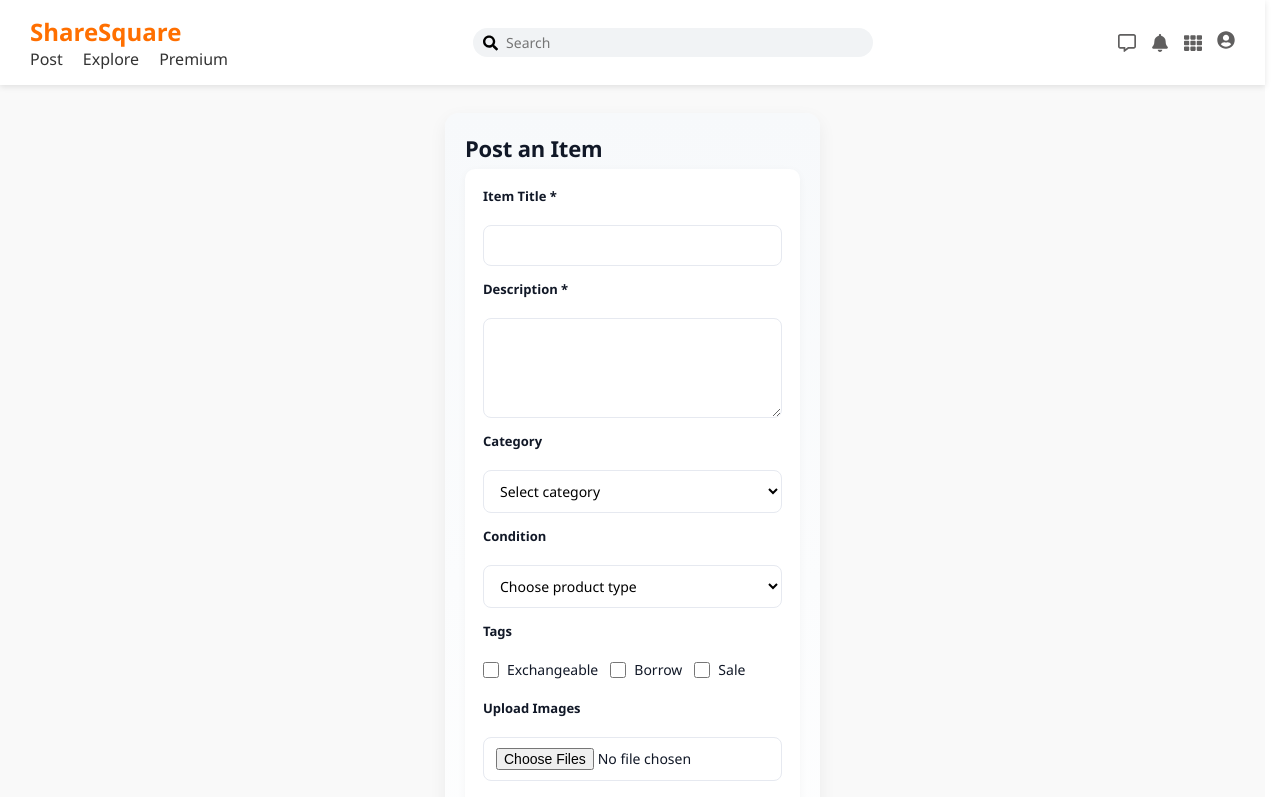
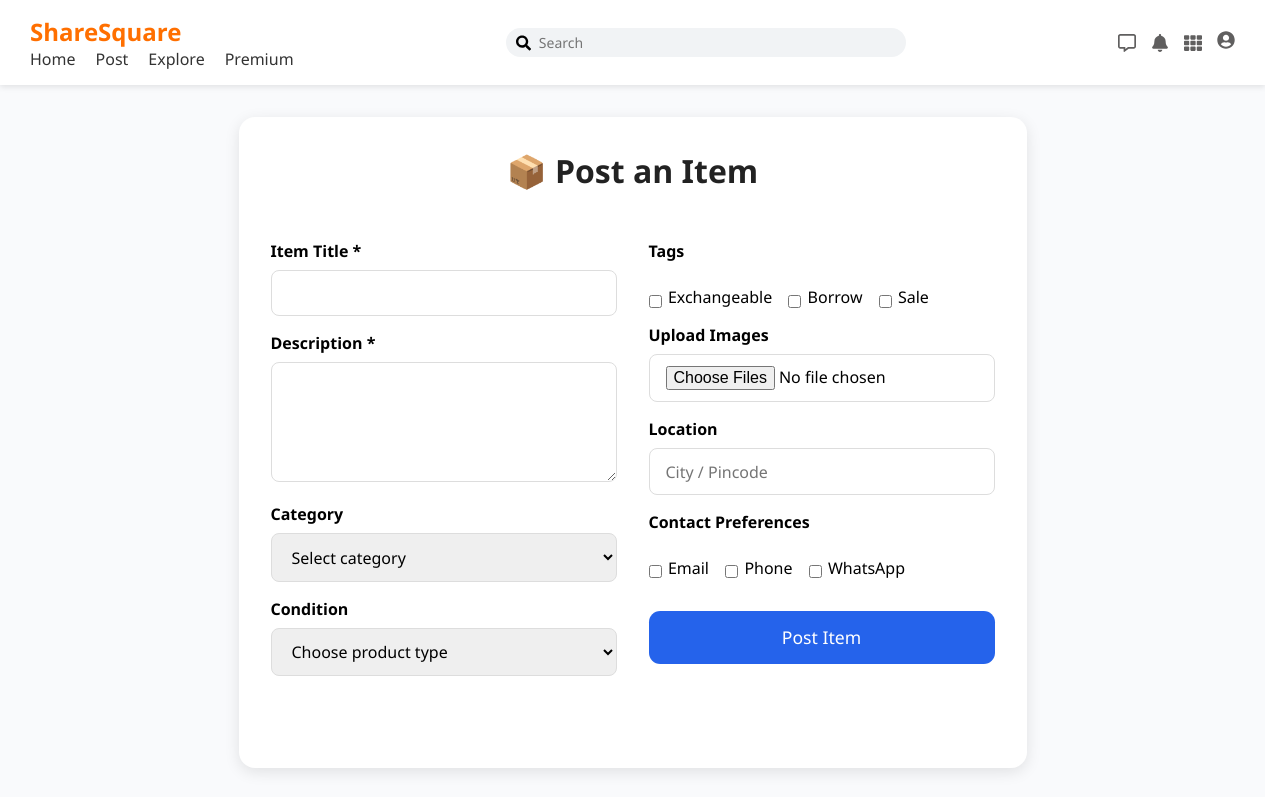
Before and after one commit to Manada-57/ShareSquare, a React (Vite) app: page /post in a window 1280 px wide. Shown: the top 797 px of the page. Built offline with nearby package versions, Linux system fonts and the light colour scheme; sample sign-in values are in the browser's storage.

Commit message:
env removed

```diff
--- a/src/App.jsx
+++ b/src/App.jsx
@@ -38,6 +38,7 @@ function App() {
       <Route path="/post" element={<PostItem />} />
       <Route path="/profile" element={<Profile />} />
       <Route path="/chatbox/:email" element={<ChatBox />} />
+      <Route path="/chatbox" element={<ChatBox />} />
       <Route path="/explore" element={<Explore />} />
       <Route path="/user/:email" element={<UserProfile />} />
     </Routes>
--- a/src/Homedash/Header.jsx
+++ b/src/Homedash/Header.jsx
@@ -38,6 +38,7 @@ const Header = () => {
         <h1 className="app-name">ShareSquare</h1>
         <nav>
           <ul>
+            <li onClick={() => navigate("/home")}>Home</li>
             <li onClick={() => navigate("/post")}>Post</li>
             <li onClick={() => navigate("/explore")}>Explore</li>
             <li onClick={() => navigate("/premium")}>Premium</li>
@@ -53,7 +54,7 @@ const Header = () => {
 
       {/* Right side icons */}
       <div className="header-right">
-        <FaRegCommentAlt className="icon" title="Messages" />
+        <FaRegCommentAlt className="icon" title="Messages" onClick={()=>navigate("/chatbox")} />
         <FaBell className="icon" title="Notifications" />
         <FaTh className="icon" title="Apps" />
 
--- a/src/Homedash/Postitem.css
+++ b/src/Homedash/Postitem.css
@@ -1,186 +1,93 @@
-:root{
-  --bg: #f7f9fb;
-  --card: #ffffff;
-  --muted: #6b7280;
-  --accent: #0f6cff;
-  --accent-2: #0b84ff;
-  --success: #16a34a;
-  --danger: #ef4444;
-  --shadow: 0 6px 18px rgba(20,24,40,0.06);
-  --radius: 12px;
-  --gap: 14px;
-  --max-width: 720px;
-}
 html {
   scrollbar-gutter: stable; /* Modern browsers */
   overflow-y: scroll;       /* Fallback */
 }
-.wrapper{
-  max-width: var(--max-width);
-  margin: 28px auto;
-  background: linear-gradient(180deg, var(--bg), #fff);
-  padding: 20px;
-  border-radius: 14px;
-  box-shadow: var(--shadow);
-  font-family: Inter, ui-sans-serif, system-ui, -apple-system, "Segoe UI", Roboto, "Helvetica Neue", Arial;
-  color: #111827;
-}
-.wrapper h1{
-  margin: 0 0 6px 0;
-  font-size: 22px;
-  letter-spacing: -0.2px;
-}
-.wrapper p{
-  margin: 0 0 18px 0;
-  color: var(--muted);
-  font-size: 14px;
-}
-.form{
-  display: grid;
-  grid-template-columns: 1fr;
-  gap: var(--gap);
-  background: var(--card);
-  padding: 18px;
-  border-radius: 10px;
-  box-shadow: 0 2px 8px rgba(15,23,42,0.04);
-}
-.form label{
-  display: block;
-  font-size: 13px;
-  margin-bottom: 6px;
-  color: #111827;
-  font-weight: 600;
-}
-.form input[type="text"],
-.form input[type="file"],
-.form select,
-.form textarea{
-  width: 100%;
-  padding: 10px 12px;
-  border-radius: 8px;
-  border: 1px solid #e6e9f0;
-  background: #fff;
-  font-size: 14px;
-  outline: none;
-  transition: box-shadow .14s, border-color .14s;
-  box-sizing: border-box;
-}
-.form input[type="text"]::placeholder,
-.form input[type="file"]::placeholder,
-.form textarea::placeholder{
-  color: #9ca3af;
-}
-.form textarea{
-  min-height: 100px;
-  resize: vertical;
-  line-height: 1.45;
-}
-.form input:focus,
-.form select:focus,
-.form textarea:focus{
-  border-color: var(--accent);
-  box-shadow: 0 6px 18px rgba(11,132,255,0.08);
-}
-.checks{
+.post-container {
+  min-height: 100vh;
+  background: #f9fafc;
   display: flex;
-  gap: 12px;
-  flex-wrap: wrap;
-  align-items: center;
-}
-.checks label{
-  display: inline-flex;
-  gap: 8px;
-  align-items: center;
-  font-size: 14px;
-  color: #111827;
-  font-weight: 500;
-}
-.checks input[type="checkbox"]{
-  width: 16px;
-  height: 16px;
-  accent-color: var(--accent);
-}
-.tags{
-  display: flex;
-  gap: 8px;
-  align-items: center;
-  flex-wrap: wrap;
-}
-.tagBadge{
-  display: inline-block;
-  background: linear-gradient(180deg, rgba(15,108,255,0.08), rgba(11,132,255,0.06));
-  color: var(--accent);
-  padding: 6px 10px;
-  border-radius: 999px;
-  font-size: 13px;
-  font-weight: 600;
-  border: 1px solid rgba(11,132,255,0.12);
-}
-.submitBtn{
-  margin-top: 6px;
-  padding: 10px 14px;
-  border-radius: 10px;
-  border: none;
-  background: linear-gradient(90deg, var(--accent), var(--accent-2));
-  color: white;
-  font-weight: 700;
-  font-size: 15px;
-  cursor: pointer;
-  box-shadow: 0 8px 24px rgba(11,132,255,0.12);
-  transition: transform .12s ease, box-shadow .12s ease, opacity .12s;
-  justify-self: start;
+  flex-direction: column;
 }
 
-.submitBtn:active{ transform: translateY(1px); }
-.submitBtn:disabled{ opacity: 0.6; cursor: not-allowed; box-shadow: none; }
-.image-preview-grid{
-  display: grid;
-  grid-template-columns: repeat(auto-fill,minmax(96px,1fr));
-  gap: 8px;
-  margin-top: 6px;
-}
-.image-preview{
-  width: 100%;
-  padding-top: 75%;
-  position: relative;
-  border-radius: 8px;
-  overflow: hidden;
-  background: #f3f4f6;
-  border: 1px solid #eef2ff;
-  box-shadow: inset 0 -8px 18px rgba(2,6,23,0.02);
-}
-.image-preview img{
-  position: absolute;
-  top: 0; left: 0; right: 0; bottom: 0;
-  width: 100%;
-  height: 100%;
-  object-fit: cover;
+.post-wrapper {
+  flex: 1;
+  max-width: 1200px;
+  margin: 2rem auto;
+  padding: 2rem;
+  background: white;
+  border-radius: 1rem;
+  box-shadow: 0 4px 15px rgba(0, 0, 0, 0.1);
 }
 
-/* Profile post card (for UserProfile rendering) */
-.post-card{
-  background: var(--card);
-  border-radius: 10px;
-  padding: 12px;
-  box-shadow: 0 4px 14px rgba(12,18,32,0.04);
-  margin-bottom: 12px;
-  display: flex;
-  gap: 12px;
-  align-items: flex-start;
+.form-title {
+  text-align: center;
+  margin-bottom: 2rem;
+  font-size: 2rem;
+  color: #222;
 }
 
-.post-card .meta{
-  color: var(--muted);
-  font-size: 13px;
-  margin-top: 4px;
+.post-form {
+  display: grid;
+  grid-template-columns: 1fr 1fr;
+  gap: 2rem;
 }
 
-.post-card .tags{
-  margin-top: 8px;
+.post-form label {
+  font-weight: 600;
+  margin-top: 1rem;
+  display: block;
 }
-@media (max-width: 520px){
-  :root{ --max-width: 96%; --gap: 12px; }
-  .wrapper{ padding: 14px; border-radius: 10px; }
-  .form{ padding: 12px; }
-  .submitBtn{ width: 100%; justify-self: stretch; }
+
+.post-form input,
+.post-form select,
+.post-form textarea {
+  width: 100%;
+  padding: 0.7rem 1rem;
+  margin-top: 0.5rem;
+  border: 1px solid #ddd;
+  border-radius: 0.5rem;
+  font-size: 1rem;
 }
+
+.post-form textarea {
+  resize: vertical;
+  min-height: 120px;
+}
+
+.checks {
+  display: flex;
+  flex-wrap: wrap;
+  gap: 1rem;
+  margin-top: 0.5rem;
+}
+
+.checks label {
+  font-weight: 500;
+  display: flex;
+  align-items: center;
+  gap: 0.4rem;
+}
+
+.submitBtn {
+  margin-top: 2rem;
+  padding: 0.9rem 1.5rem;
+  border: none;
+  background: #2563eb;
+  color: white;
+  font-size: 1.1rem;
+  border-radius: 0.7rem;
+  cursor: pointer;
+  transition: background 0.3s;
+  width: 100%;
+}
+
+.submitBtn:hover {
+  background: #1e40af;
+}
+
+/* Responsive */
+@media (max-width: 768px) {
+  .post-form {
+    grid-template-columns: 1fr;
+  }
+}
--- a/src/Homedash/Postitem.jsx
+++ b/src/Homedash/Postitem.jsx
@@ -2,9 +2,11 @@ import React, { useState } from "react";
 import axios from "axios";
 import "./Postitem.css";
 import Header from "./Header.jsx";
+
 export default function PostItem() {
   const storedUser = sessionStorage.getItem("user");
   const userEmail = storedUser ? JSON.parse(storedUser).email : null;
+
   const [formData, setFormData] = useState({
     title: "",
     description: "",
@@ -13,9 +15,11 @@ export default function PostItem() {
     tags: [],
     location: "",
     contactPrefs: [],
-    images: []
+    images: [],
   });
+
   const availableTags = ["Exchangeable", "Borrow", "Sale"];
+
   const handleChange = (e) => {
     const { name, value, type, checked, files } = e.target;
     if (type === "checkbox" && name === "tags") {
@@ -23,19 +27,19 @@ export default function PostItem() {
         ...prev,
         tags: checked
           ? [...prev.tags, value]
-          : prev.tags.filter((tag) => tag !== value)
+          : prev.tags.filter((tag) => tag !== value),
       }));
     } else if (type === "checkbox") {
       setFormData((prev) => ({
         ...prev,
         contactPrefs: checked
           ? [...prev.contactPrefs, value]
-          : prev.contactPrefs.filter((pref) => pref !== value)
+          : prev.contactPrefs.filter((pref) => pref !== value),
       }));
     } else if (type === "file") {
       setFormData((prev) => ({
         ...prev,
-        images: [...files]
+        images: [...files],
       }));
     } else {
       setFormData((prev) => ({ ...prev, [name]: value }));
@@ -54,14 +58,21 @@ export default function PostItem() {
       formDataToSend.append("location", formData.location);
       formDataToSend.append("userEmail", userEmail);
       formDataToSend.append("tags", JSON.stringify(formData.tags));
-    formDataToSend.append("contactPrefs", JSON.stringify(formData.contactPrefs));
+      formDataToSend.append(
+        "contactPrefs",
+        JSON.stringify(formData.contactPrefs)
+      );
       formData.images.forEach((image) => {
         formDataToSend.append("images", image);
       });
 
-    const res = await axios.post("http://localhost:5000/api/post", formDataToSend, {
-      headers: { "Content-Type": "multipart/form-data" }
-    });
+      const res = await axios.post(
+        "http://localhost:5000/api/post",
+        formDataToSend,
+        {
+          headers: { "Content-Type": "multipart/form-data" },
+        }
+      );
 
       if (res.data.success) {
         alert("Item posted successfully!");
@@ -73,7 +84,7 @@ export default function PostItem() {
           tags: [],
           location: "",
           contactPrefs: [],
-        images: []
+          images: [],
         });
       }
     } catch (err) {
@@ -82,21 +93,38 @@ export default function PostItem() {
   };
 
   return (
-    <div className="home-container">
-      {/* HEADER */}
+    <div className="post-container">
       <Header />
-    <div className="wrapper">
-      <h1>Post an Item</h1>
-      <form className="form" onSubmit={handleSubmit}>
 
+      <div className="post-wrapper">
+        <h1 className="form-title">📦 Post an Item</h1>
+
+        <form className="post-form" onSubmit={handleSubmit}>
+          {/* LEFT COLUMN */}
+          <div className="form-left">
             <label>Item Title *</label>
-        <input type="text" name="title" value={formData.title} onChange={handleChange} required />
+            <input
+              type="text"
+              name="title"
+              value={formData.title}
+              onChange={handleChange}
+              required
+            />
 
             <label>Description *</label>
-        <textarea name="description" value={formData.description} onChange={handleChange} required></textarea>
+            <textarea
+              name="description"
+              value={formData.description}
+              onChange={handleChange}
+              required
+            ></textarea>
 
             <label>Category</label>
-        <select name="category" value={formData.category} onChange={handleChange}>
+            <select
+              name="category"
+              value={formData.category}
+              onChange={handleChange}
+            >
               <option value="">Select category</option>
               <option>Furniture</option>
               <option>Electronics</option>
@@ -106,13 +134,20 @@ export default function PostItem() {
             </select>
 
             <label>Condition</label>
-        <select name="condition" value={formData.condition} onChange={handleChange}>
+            <select
+              name="condition"
+              value={formData.condition}
+              onChange={handleChange}
+            >
               <option value="">Choose product type</option>
-          <option>expensive</option>
-          <option>normal</option>
-          <option>small level</option>
+              <option>Expensive</option>
+              <option>Normal</option>
+              <option>Small level</option>
             </select>
+          </div>
 
+          {/* RIGHT COLUMN */}
+          <div className="form-right">
             <label>Tags</label>
             <div className="checks">
               {availableTags.map((tag) => (
@@ -130,10 +165,21 @@ export default function PostItem() {
             </div>
 
             <label>Upload Images</label>
-        <input type="file" multiple accept="image/*" onChange={handleChange} />
+            <input
+              type="file"
+              multiple
+              accept="image/*"
+              onChange={handleChange}
+            />
 
             <label>Location</label>
-        <input type="text" name="location" placeholder="City / Pincode" value={formData.location} onChange={handleChange} />
+            <input
+              type="text"
+              name="location"
+              placeholder="City / Pincode"
+              value={formData.location}
+              onChange={handleChange}
+            />
 
             <label>Contact Preferences</label>
             <div className="checks">
@@ -150,7 +196,10 @@ export default function PostItem() {
               ))}
             </div>
 
-        <button type="submit" className="submitBtn">Post Item</button>
+            <button type="submit" className="submitBtn">
+              Post Item
+            </button>
+          </div>
         </form>
       </div>
     </div>
--- a/src/explore/Explore.jsx
+++ b/src/explore/Explore.jsx
@@ -34,10 +34,10 @@ export default function Explore() {
                   }
                 >
                   <img
-                    src={imageUrl} // Use Cloudinary URL directly
+                    src={imageUrl}
                     alt={post.title || "Post image"}
                   />
-                  <p className="author">👤 {post.email || "Unknown user"}</p>
+                  <p className="author">👤 {post.username|| post.email}</p>
                 </div>
               ))
             ) : (
```
Also changed, not shown: server.js (+20 -2 lines), src/Homedash/Chatbox.jsx (+50 -14 lines), 1 other file (tests, documents, lock files or other folders). Lines whose indentation alone changed are shown as unchanged.
